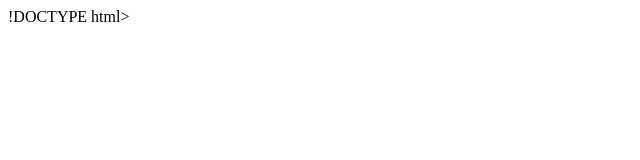
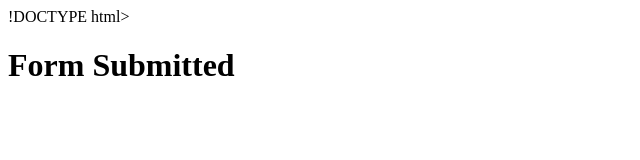
Before and after one commit to Aashu1-ac/HTML-CSE11, a plain HTML site: page response.html in a window 1280 px wide. Shown: the whole page, without its empty margins (0-640 px from the left). Drawn offline with Linux system fonts and the light colour scheme.

Commit message:
Response

```diff
--- a/response.html
+++ b/response.html
@@ -6,6 +6,6 @@
     <title>Document</title>
 </head>
 <body>
-    <h1> </h1>
+    <h1>Form Submitted </h1>
 </body>
 </html>
```
